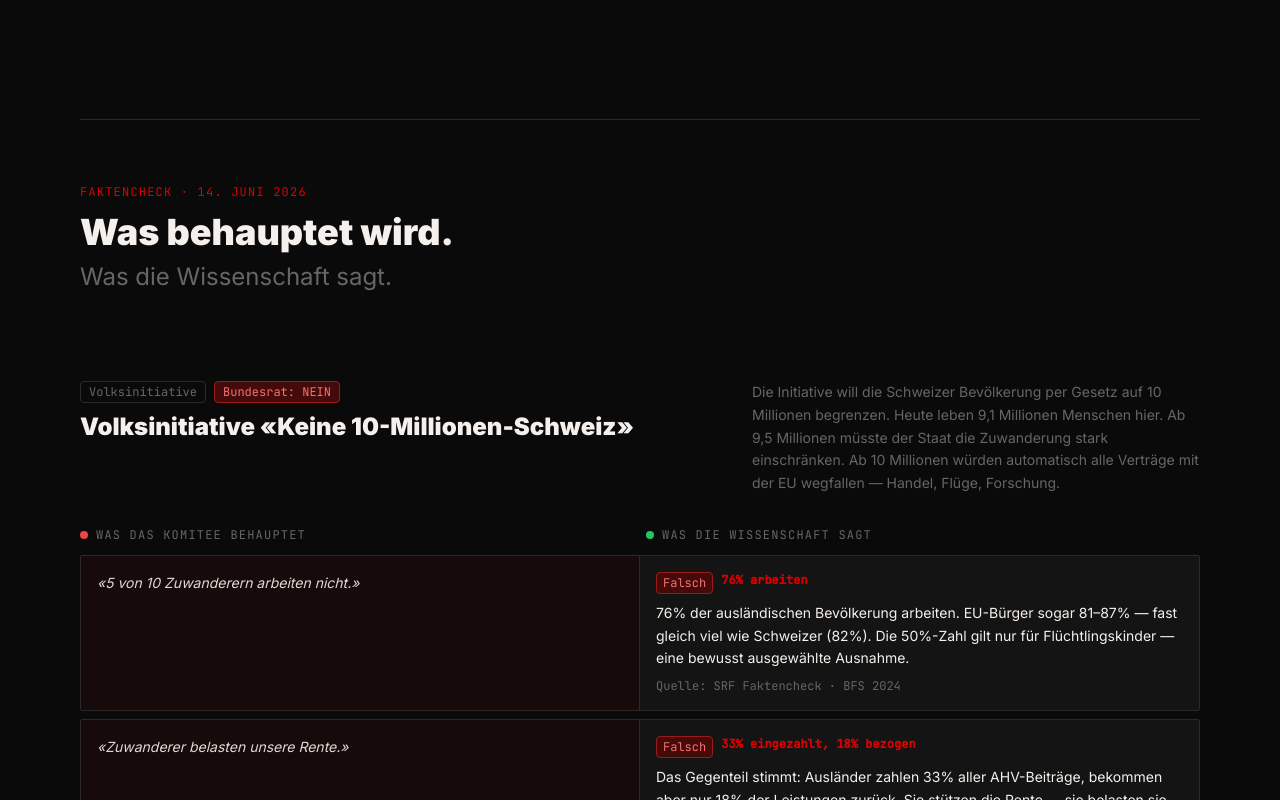
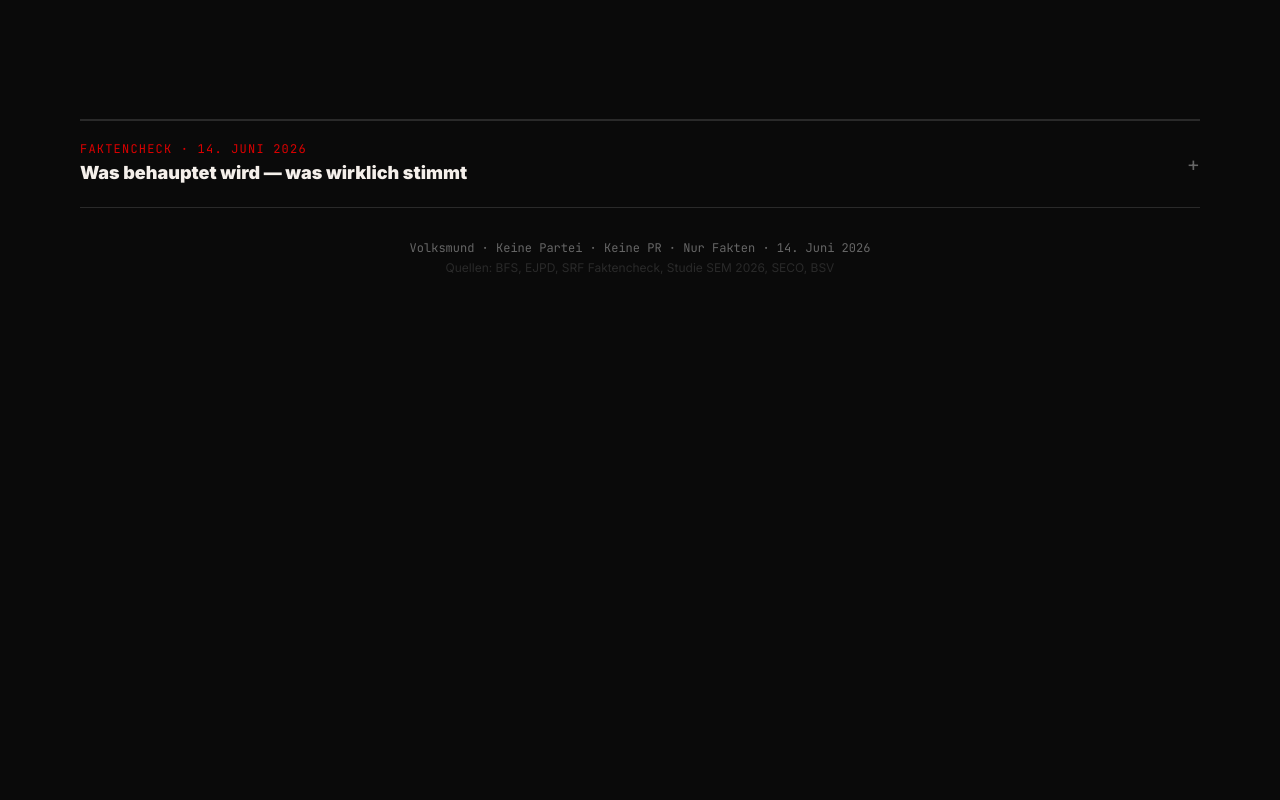
Before and after one commit to geisejan/volksmund, a SvelteKit app: page / in a window 1280 px wide. Shown: the part 680-1480 px from the top of the page. After the commit the page ends 988 px from the top, so only its background shows below. Built offline with nearby package versions, Linux system fonts and the light colour scheme.

Commit message:
feat: fakten eingeklappt, sprache vereinfacht

```diff
--- a/src/routes/+page.svelte
+++ b/src/routes/+page.svelte
@@ -173,27 +173,31 @@
 		</div>
 	</section>
 
-	<!-- FAKTEN — DARUNTER -->
-	<section class="pt-10 sm:pt-16 pb-6 sm:pb-8">
-		<p class="text-swiss-red font-mono text-xs uppercase tracking-widest mb-3">Faktencheck · 14. Juni 2026</p>
-		<h2 class="text-3xl sm:text-4xl font-black text-swiss-warm leading-tight">Was behauptet wird.<br/><span class="text-swiss-muted font-normal text-xl sm:text-2xl">Was die Wissenschaft sagt.</span></h2>
-	</section>
+	<!-- FAKTEN — EINGEKLAPPT -->
+	<details class="group border-t border-swiss-border">
+		<summary class="flex items-center justify-between cursor-pointer py-5 select-none list-none">
+			<div>
+				<p class="text-swiss-red font-mono text-xs uppercase tracking-widest mb-0.5">Faktencheck · 14. Juni 2026</p>
+				<p class="text-swiss-warm font-black text-lg">Was behauptet wird — was wirklich stimmt</p>
+			</div>
+			<span class="text-swiss-muted text-xl font-light transition-transform duration-200 group-open:rotate-45 flex-shrink-0 ml-4">+</span>
+		</summary>
 
-	<!-- VORLAGEN -->
+		<div class="pb-10">
 			{#each vorlagen as vorlage}
-		<section id={vorlage.id} class="py-14 border-b border-swiss-border">
+				<section id={vorlage.id} class="py-10 border-t border-swiss-border">
 
 					<!-- VORLAGE HEADER -->
-			<div class="flex flex-wrap items-start gap-4 mb-8">
+					<div class="flex flex-wrap items-start gap-4 mb-6">
 						<div class="flex-1 min-w-0">
 							<div class="flex flex-wrap gap-2 mb-2">
-						<span class="text-xs font-mono text-swiss-muted border border-swiss-border px-2 py-0.5 rounded">{vorlage.typ}</span>
-						<span class="text-xs font-mono px-2 py-0.5 rounded border
+								<span class="text-xs font-mono text-swiss-muted border border-swiss-border px-2 py-0.5">{vorlage.typ}</span>
+								<span class="text-xs font-mono px-2 py-0.5 border
 									{vorlage.bundesrat === 'JA' ? 'bg-green-950 text-green-400 border-green-800' : 'bg-red-950 text-red-400 border-red-800'}">
 									Bundesrat: {vorlage.bundesrat}
 								</span>
 							</div>
-					<h2 class="text-2xl font-black text-swiss-warm">{vorlage.titel}</h2>
+							<h2 class="text-xl sm:text-2xl font-black text-swiss-warm">{vorlage.titel}</h2>
 						</div>
 						<p class="text-swiss-muted text-sm leading-relaxed max-w-md">{vorlage.zusammenfassung}</p>
 					</div>
@@ -201,29 +205,25 @@
 					<!-- COLUMN LABELS -->
 					<div class="grid grid-cols-2 gap-3 mb-3">
 						<div class="flex items-center gap-2">
-					<div class="w-2 h-2 rounded-full bg-red-500"></div>
-					<span class="text-xs font-mono text-swiss-muted uppercase tracking-widest">Was das Komitee behauptet</span>
+							<div class="w-2 h-2 rounded-full bg-red-500 flex-shrink-0"></div>
+							<span class="text-xs font-mono text-swiss-muted uppercase tracking-widest">Was behauptet wird</span>
 						</div>
 						<div class="flex items-center gap-2">
-					<div class="w-2 h-2 rounded-full bg-green-500"></div>
-					<span class="text-xs font-mono text-swiss-muted uppercase tracking-widest">Was die Wissenschaft sagt</span>
+							<div class="w-2 h-2 rounded-full bg-green-500 flex-shrink-0"></div>
+							<span class="text-xs font-mono text-swiss-muted uppercase tracking-widest">Was wirklich stimmt</span>
 						</div>
 					</div>
 
 					<!-- VERGLEICH ROWS -->
 					<div class="space-y-2">
-				{#each vorlage.vergleiche as v, i}
-					<div class="grid grid-cols-2 gap-0 rounded-sm overflow-hidden border border-swiss-border">
-
-						<!-- KOMITEE-BEHAUPTUNG -->
-						<div class="bg-red-950/20 border-r border-swiss-border p-4">
+						{#each vorlage.vergleiche as v}
+							<div class="grid grid-cols-2 gap-0 overflow-hidden border border-swiss-border">
+								<div class="bg-red-950/20 border-r border-swiss-border p-3 sm:p-4">
 									<p class="text-swiss-warm/90 text-sm leading-relaxed italic">{v.claim}</p>
 								</div>
-
-						<!-- FAKT -->
-						<div class="bg-swiss-card p-4">
+								<div class="bg-swiss-card p-3 sm:p-4">
 									<div class="flex items-start gap-2 mb-2">
-								<span class="text-xs font-mono border px-1.5 py-0.5 rounded flex-shrink-0 {urteilConfig[v.urteil].class}">{urteilConfig[v.urteil].label}</span>
+										<span class="text-xs font-mono border px-1.5 py-0.5 flex-shrink-0 {urteilConfig[v.urteil].class}">{urteilConfig[v.urteil].label}</span>
 										{#if v.zahl}
 											<span class="text-xs font-mono text-swiss-red font-bold">{v.zahl}</span>
 										{/if}
@@ -236,11 +236,13 @@
 					</div>
 				</section>
 			{/each}
+		</div>
+	</details>
 
 	<!-- FOOTER -->
 	<footer class="border-t border-swiss-border py-8 text-center">
 		<p class="text-swiss-muted text-xs font-mono">Volksmund · Keine Partei · Keine PR · Nur Fakten · 14. Juni 2026</p>
-		<p class="text-swiss-border text-xs mt-1">Quellen: BFS, EJPD, SRF Faktencheck, Demografik-Studie SEM 2026, SECO, BSV</p>
+		<p class="text-swiss-border text-xs mt-1">Quellen: BFS, EJPD, SRF Faktencheck, Studie SEM 2026, SECO, BSV</p>
 	</footer>
 
 </div>
```
Lines whose indentation alone changed are shown as unchanged.
